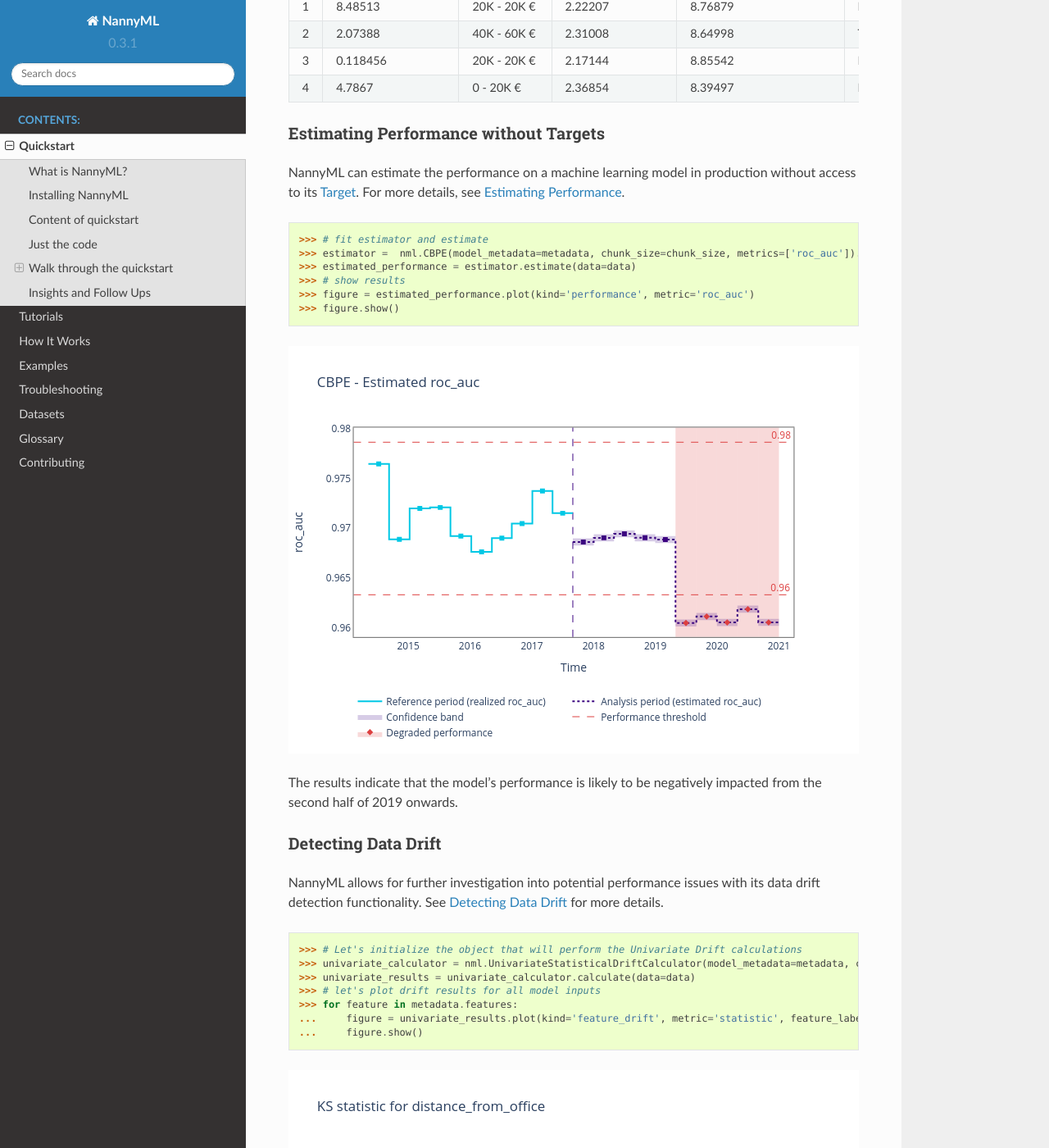
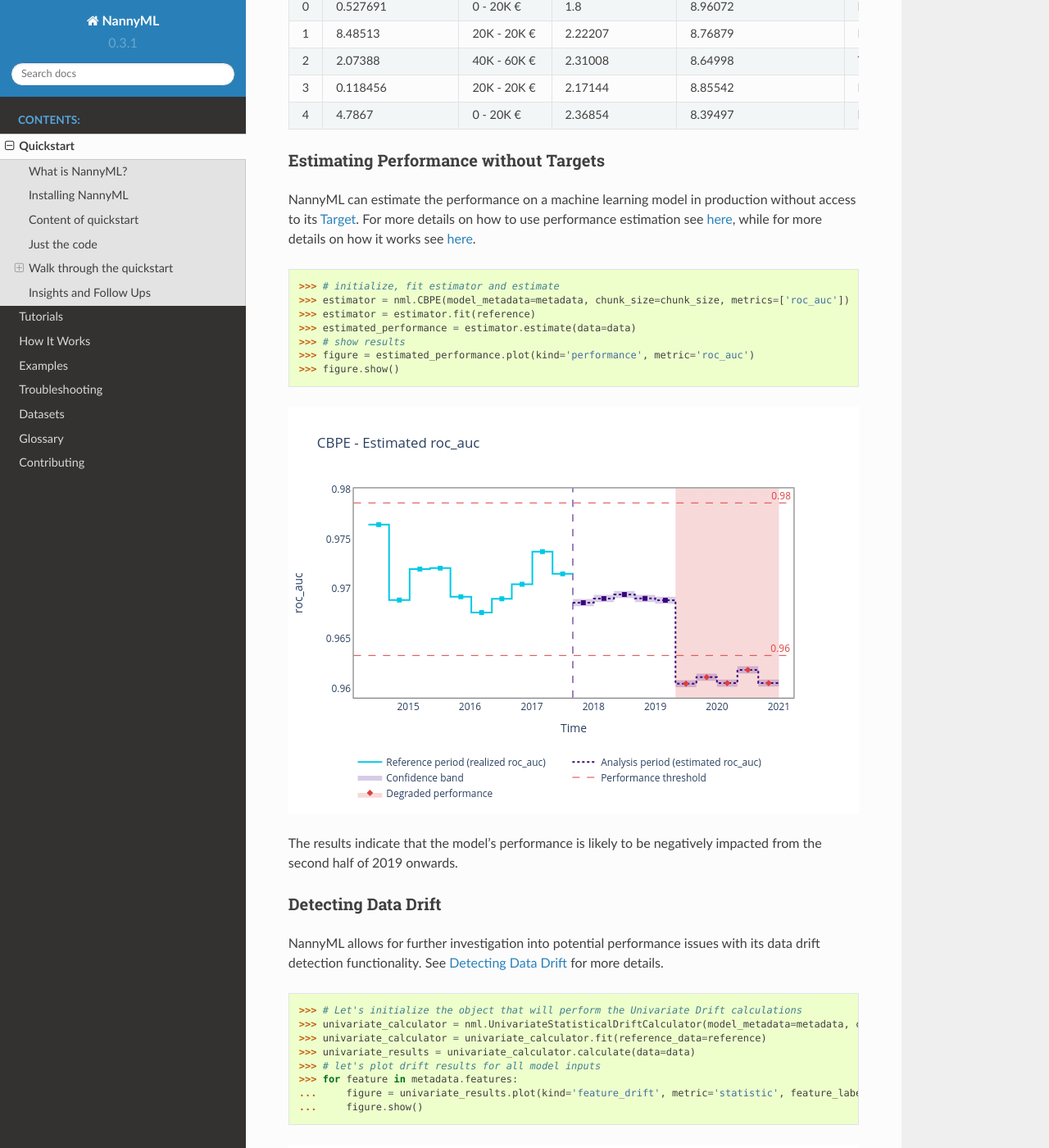
Before and after one commit to NannyML/nannyml, a Sphinx documentation site: the page built from docs/quick.rst, in a window 1280 px wide and 1400 px high, scrolled down 2719 px. Shown: the whole window at 82% size. Built offline with Sphinx 7.4.7 and the Read the Docs theme 2.0.0, drawn with Linux system fonts in a browser that asks for light colours; pages that are not in the unit, such as notebooks, are missing from menus; some of the changed text lies outside the part shown.

Commit message:
doc updates

```diff
--- a/docs/how_it_works/performance_estimation.rst
+++ b/docs/how_it_works/performance_estimation.rst
@@ -248,8 +248,8 @@ CBPE is unbiased estimator of performance assuming:
 
 **The sample of data used for estimation is large enough.**
     CBPE calculates expected values of confusion matrix elements. It means it will get less accurate with decreasing
-    sample size. On top, when the sample size is small it is not just CBPE that won’t work well,
-    but the calculated metric (when targets are available) won’t be reliable either. For example, if we evaluate a
+    sample size. On top, when the sample size is small it is not just CBPE that won't work well,
+    but the calculated metric (when targets are available) won't be reliable either. For example, if we evaluate a
     random model (true accuracy = 0.5) on a sample of 100 observations, for some samples we can get accuracy as high
     as 0.65. Read more about it :ref:`here<chunk-data-minimum-chunk>`.
 
--- a/docs/quick.rst
+++ b/docs/quick.rst
@@ -63,15 +63,17 @@ the :ref:`Walkthrough<walk_through_the_quickstart>`.
     >>> data = pd.concat([reference, analysis], ignore_index=True)
     >>> chunk_size = 5000
 
-    >>> # fit estimator and estimate
-    >>> estimator = nml.CBPE(model_metadata=metadata, chunk_size=chunk_size, metrics=['roc_auc']).fit(reference)
+    >>> # initialize, fit estimator and estimate
+    >>> estimator = nml.CBPE(model_metadata=metadata, chunk_size=chunk_size, metrics=['roc_auc'])
+    >>> estimator = estimator.fit(reference)
     >>> estimated_performance = estimator.estimate(data=data)
     >>> # show results
     >>> figure = estimated_performance.plot(kind='performance', metric='roc_auc')
     >>> figure.show()
 
     >>> # Let's initialize the object that will perform the Univariate Drift calculations
-    >>> univariate_calculator = nml.UnivariateStatisticalDriftCalculator(model_metadata=metadata, chunk_size=chunk_size).fit(reference_data=reference)
+    >>> univariate_calculator = nml.UnivariateStatisticalDriftCalculator(model_metadata=metadata, chunk_size=chunk_size)
+    >>> univariate_calculator = univariate_calculator.fit(reference_data=reference)
     >>> univariate_results = univariate_calculator.calculate(data=data)
     >>> # let's plot drift results for all model inputs
     >>> for feature in metadata.features:
@@ -171,12 +173,14 @@ Estimating Performance without Targets
 ======================================
 
 NannyML can estimate the performance on a machine learning model in production
-without access to its :term:`Target`. For more details, see :ref:`performance-estimation`.
+without access to its :term:`Target`. For more details on how to use performance estimation see :ref:`here<performance-estimation>`,
+while for more details on how it works see :ref:`here<performance-estimation-deep-dive>`.
 
 .. code-block:: python
 
-    >>> # fit estimator and estimate
-    >>> estimator =  nml.CBPE(model_metadata=metadata, chunk_size=chunk_size, metrics=['roc_auc']).fit(reference)
+    >>> # initialize, fit estimator and estimate
+    >>> estimator = nml.CBPE(model_metadata=metadata, chunk_size=chunk_size, metrics=['roc_auc'])
+    >>> estimator = estimator.fit(reference)
     >>> estimated_performance = estimator.estimate(data=data)
     >>> # show results
     >>> figure = estimated_performance.plot(kind='performance', metric='roc_auc')
@@ -184,7 +188,7 @@ without access to its :term:`Target`. For more details, see :ref:`performance-es
 
 .. image:: ./_static/quick_start_perf_est.svg
 
-The results indicate that the model’s performance is likely to be negatively impacted from the second half of 2019
+The results indicate that the model's performance is likely to be negatively impacted from the second half of 2019
 onwards.
 
 Detecting Data Drift
@@ -196,7 +200,8 @@ functionality. See :ref:`data-drift` for more details.
 .. code-block:: python
 
     >>> # Let's initialize the object that will perform the Univariate Drift calculations
-    >>> univariate_calculator = nml.UnivariateStatisticalDriftCalculator(model_metadata=metadata, chunk_size=chunk_size).fit(reference_data=reference)
+    >>> univariate_calculator = nml.UnivariateStatisticalDriftCalculator(model_metadata=metadata, chunk_size=chunk_size)
+    >>> univariate_calculator = univariate_calculator.fit(reference_data=reference)
     >>> univariate_results = univariate_calculator.calculate(data=data)
     >>> # let's plot drift results for all model inputs
     >>> for feature in metadata.features:
--- a/docs/tutorials/setting_up/data_requirements.rst
+++ b/docs/tutorials/setting_up/data_requirements.rst
@@ -59,6 +59,7 @@ a binary classifier trying to predict whether someone will be working from home
 
 .. code-block:: python
 
+    >>> import nannyml as nml
     >>> reference, _, _ = nml.load_synthetic_binary_classification_dataset()
     >>> reference[['identifier', 'work_home_actual', 'timestamp', 'y_pred_proba',
        'partition', 'y_pred']].head()
--- a/docs/tutorials/setting_up/preparing_your_data.rst
+++ b/docs/tutorials/setting_up/preparing_your_data.rst
@@ -148,7 +148,7 @@ The ``data`` argument is used to pass the data sample for the extraction.
 
 The ``model_type``The model_type argument allows us to specify the type of the model that is monitored -
 either ``classification_binary`` or ``classification_multiclass``.
-The exact algorithm does not matter, as NannyML doesn’t use the model when analysing data.
+The exact algorithm does not matter, as NannyML doesn't use the model when analysing data.
 This argument allows the :func:`nannyml.metadata.extraction.extract_metadata`
 function to look for specific patterns in the columns.
 
@@ -378,7 +378,7 @@ The ``data`` argument is used to pass the data sample for the extraction.
 
 The ``model_type``The model_type argument allows us to specify the type of the model that is monitored -
 either ``classification_binary`` or ``classification_multiclass``.
-The exact algorithm does not matter, as NannyML doesn’t use the model when analysing data.
+The exact algorithm does not matter, as NannyML doesn't use the model when analysing data.
 This argument allows the :func:`nannyml.metadata.extraction.extract_metadata`
 function to look for specific patterns in the columns.
 
```
Also changed, not shown: README.md (+1 -1 lines), docs/examples/california_housing.rst (+4 -4 lines).
